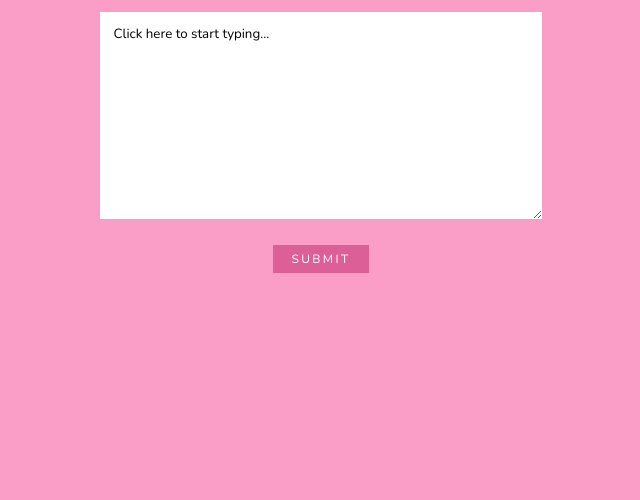
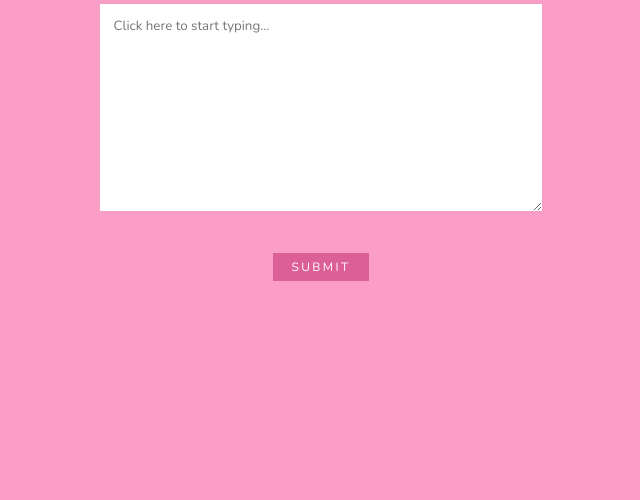
Before and after one commit to michellenpm3108/my-personal-diary, a plain HTML site: page index.html in a window 1280 px wide. Shown: the part 300-800 px from the top of the page, without its empty margins (319-959 px from the left). Drawn offline with nearby package versions, Linux system fonts and the light colour scheme.

Commit message:
add entry section

```diff
--- a/index.css
+++ b/index.css
@@ -39,3 +39,7 @@ h1{
     background:  rgb(221, 95, 152);
     color: white;
 }
+
+.entry-section{
+
+}
--- a/index.html
+++ b/index.html
@@ -9,10 +9,9 @@
 <body>
     <div class="container">
         <h1>My Personal Diary</h1>
-        <form id="entryForm">
-        <textarea class="entry-textbox" cols="50" rows="10">Click here to start typing...</textarea> </br>
-        </form>
+        <textarea class="entry-textbox" cols="50" rows="10" placeholder="Click here to start typing..."></textarea> </br>
         <button class="btn" type="submit">Submit</button>
+        <div class="entry-section"></div>
     </div>
 
 
```
Also changed, not shown: 1 other file.
